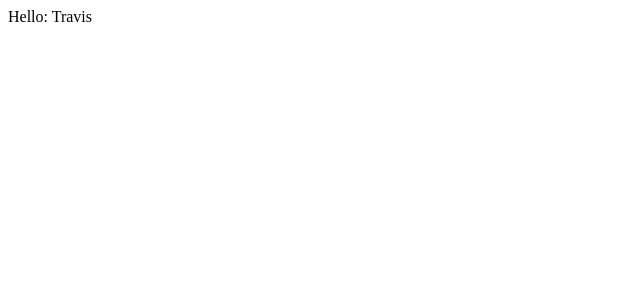
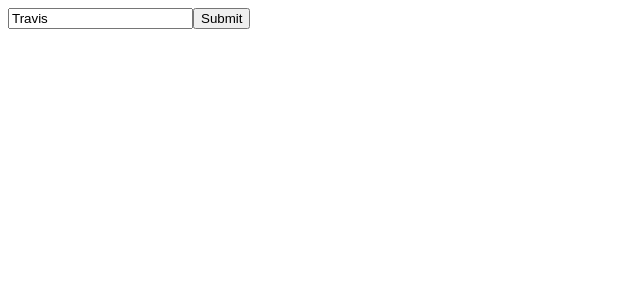
Before and after one commit to Jongerr/expreddit, a React app: page / in a window 1280 px wide. Shown: the top 300 px of the page, without its empty margins (0-640 px from the left). Built offline with nearby package versions, Linux system fonts and the light colour scheme; the HTML template or start-up script is replaced by a standard one.

Commit message:
Add form handling to index.jsx

```diff
--- a/client/src/index.jsx
+++ b/client/src/index.jsx
@@ -7,10 +7,22 @@ class App extends React.Component {
     this.state = {name: 'Travis'};
   }
 
+  handleInputChange(e) {
+    this.setState({name: e.target.value});
+  }
+
+  handleSubmit(e) {
+    console.log('Hello,', this.state.name);
+    e.preventDefault();
+  }
+
   render() {
     return (
       <div>
-        <span>Hello: {this.state.name}</span>
+        <form onSubmit={this.handleSubmit.bind(this)}>
+          <input type="text" value={this.state.name} onChange={this.handleInputChange.bind(this)}/>
+          <button type="submit">Submit</button>
+        </form>
       </div>
     )
   }
```
Also changed, not shown: 1 other file (tests, documents, lock files or other folders).
